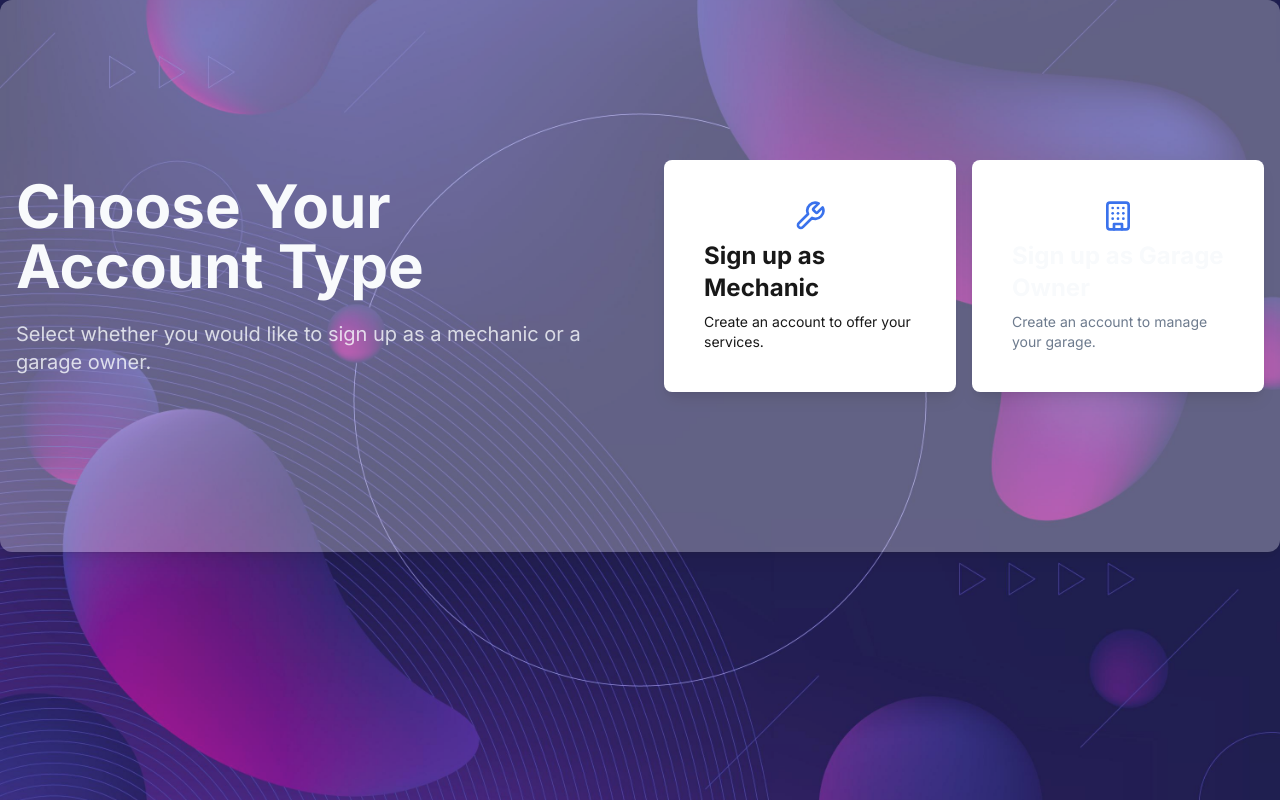
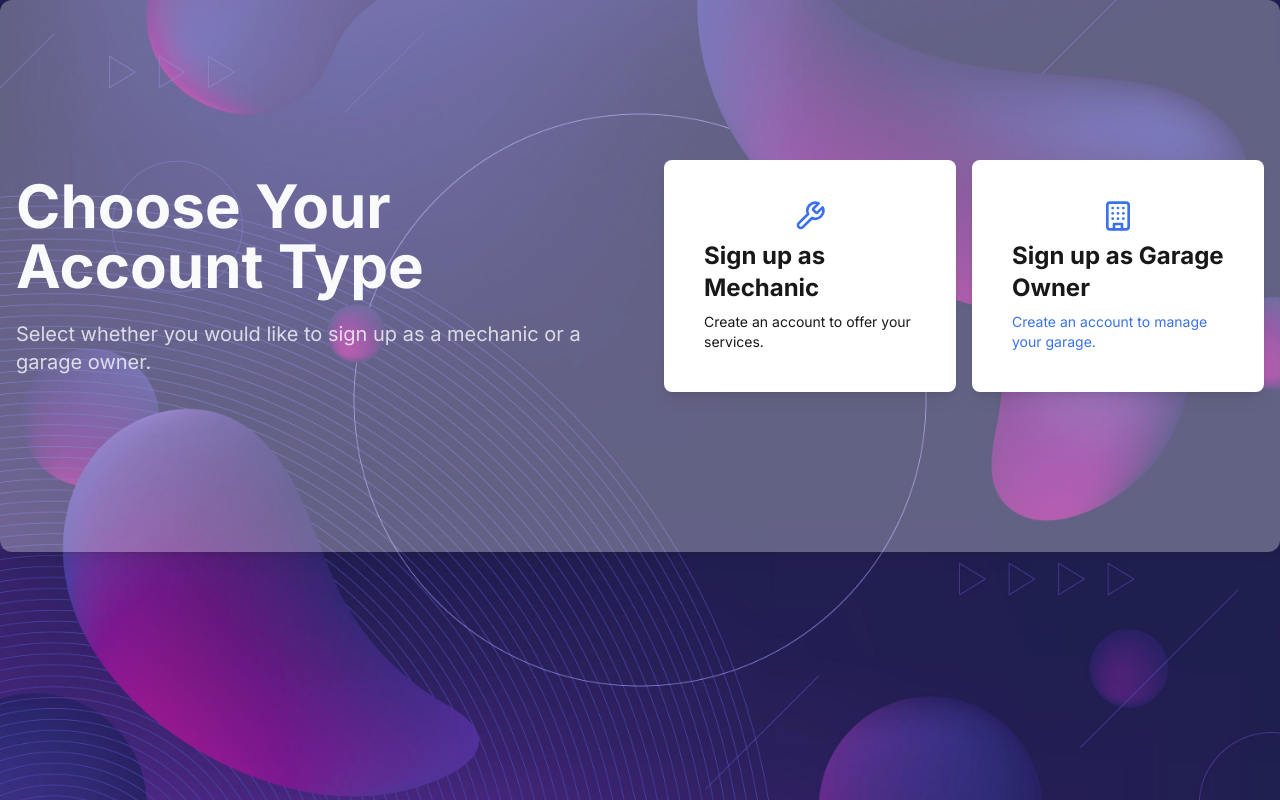
Before and after one commit to Mtokaahero-com/mtokaahero, a Next.js app: page /auth/service-accounts in a window 1280 px wide. Built offline with nearby package versions, Linux system fonts and the light colour scheme.

Commit message:
Sep 24, 2024, 2:01 AM

```diff
--- a/app/(pages)/auth/service-accounts/page.tsx
+++ b/app/(pages)/auth/service-accounts/page.tsx
@@ -30,8 +30,8 @@ export default function Component() {
                             className="bg-background p-6 md:p-8 lg:p-10 rounded-lg shadow-lg hover:bg-accent hover:text-accent-foreground transition-colors flex flex-col items-center justify-center gap-2"
                             prefetch={false}>
                             <BuildingIcon className="h-8 w-8 text-primary" />
-                            <h2 className="text-2xl font-bold text-primary-foreground">Sign up as Garage Owner</h2>
-                            <p className="text-sm text-muted-foreground">Create an account to manage your garage.</p>
+                            <h2 className="text-2xl font-bold text-black">Sign up as Garage Owner</h2>
+                            <p className="text-sm text-primary">Create an account to manage your garage.</p>
                         </Link>
                     </div>
                 </div>
```
